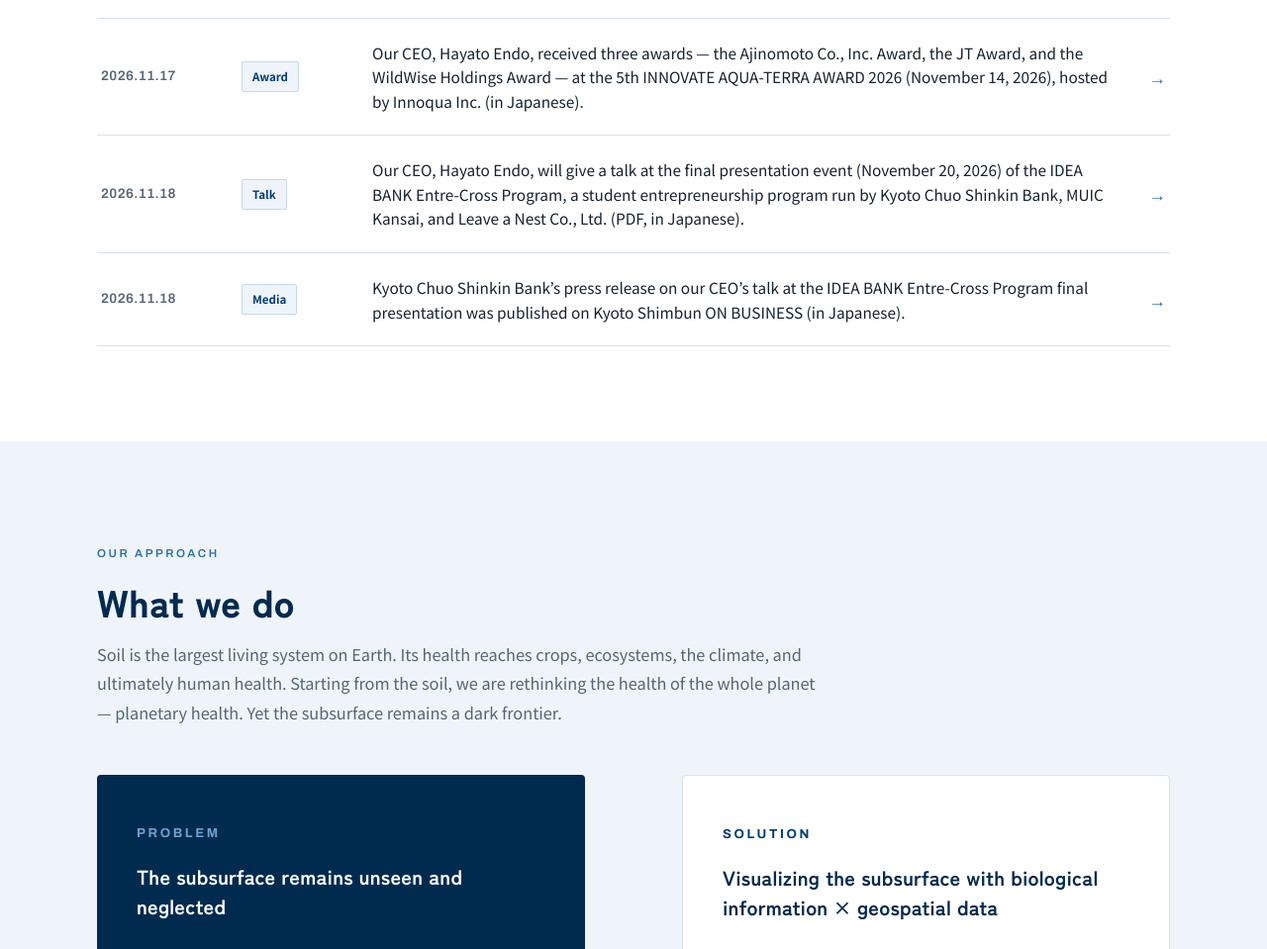
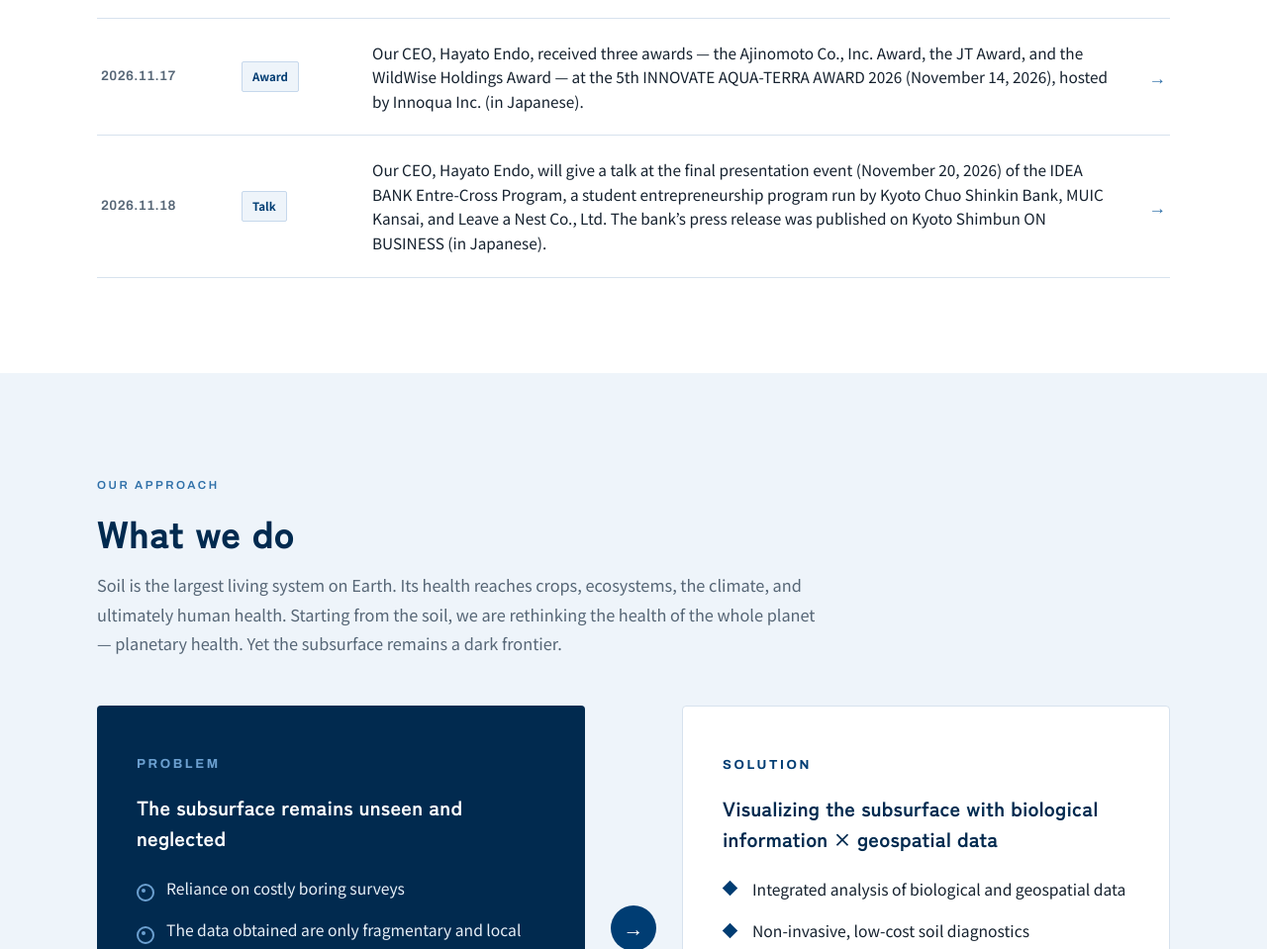
Before and after one commit to mimizu-inc/mimizu-inc.github.io, a plain HTML site: page en/index.html in a window 1280 px wide. Shown: the part 1580-2539 px from the top of the page at 99% size. Drawn offline with Linux system fonts and the light colour scheme.

Commit message:
fix: IDEA BANK講演と京都新聞掲載のお知らせを1件に統合
Co-Authored-By: Claude Opus 5.5 <noreply@anthropic.com>

```diff
--- a/en/index.html
+++ b/en/index.html
@@ -422,18 +422,10 @@
           </a>
         </li>
         <li class="news-item">
-          <a href="https://www.chushin.co.jp/cms_source/files/20261118349.pdf" target="_blank" rel="noopener">
+          <a href="https://www.kyoto-np.co.jp/articles/biz/1828406" target="_blank" rel="noopener">
             <time datetime="2026-11-18">2026.11.18</time>
             <span class="news-tag">Talk</span>
-            <span class="news-title">Our CEO, Hayato Endo, will give a talk at the final presentation event (November 20, 2026) of the IDEA BANK Entre-Cross Program, a student entrepreneurship program run by Kyoto Chuo Shinkin Bank, MUIC Kansai, and Leave a Nest Co., Ltd. (PDF, in Japanese).</span>
-            <span class="news-arrow">→</span>
-          </a>
-        </li>
-        <li class="news-item">
-          <a href="https://www.kyoto-np.co.jp/articles/biz/1828406" target="_blank" rel="noopener">
-            <time datetime="2026-11-18">2026.11.18</time>
-            <span class="news-tag">Media</span>
-            <span class="news-title">Kyoto Chuo Shinkin Bank’s press release on our CEO’s talk at the IDEA BANK Entre-Cross Program final presentation was published on Kyoto Shimbun ON BUSINESS (in Japanese).</span>
+            <span class="news-title">Our CEO, Hayato Endo, will give a talk at the final presentation event (November 20, 2026) of the IDEA BANK Entre-Cross Program, a student entrepreneurship program run by Kyoto Chuo Shinkin Bank, MUIC Kansai, and Leave a Nest Co., Ltd. The bank’s press release was published on Kyoto Shimbun ON BUSINESS (in Japanese).</span>
             <span class="news-arrow">→</span>
           </a>
         </li>
```
Also changed, not shown: index.html (+2 -10 lines).
